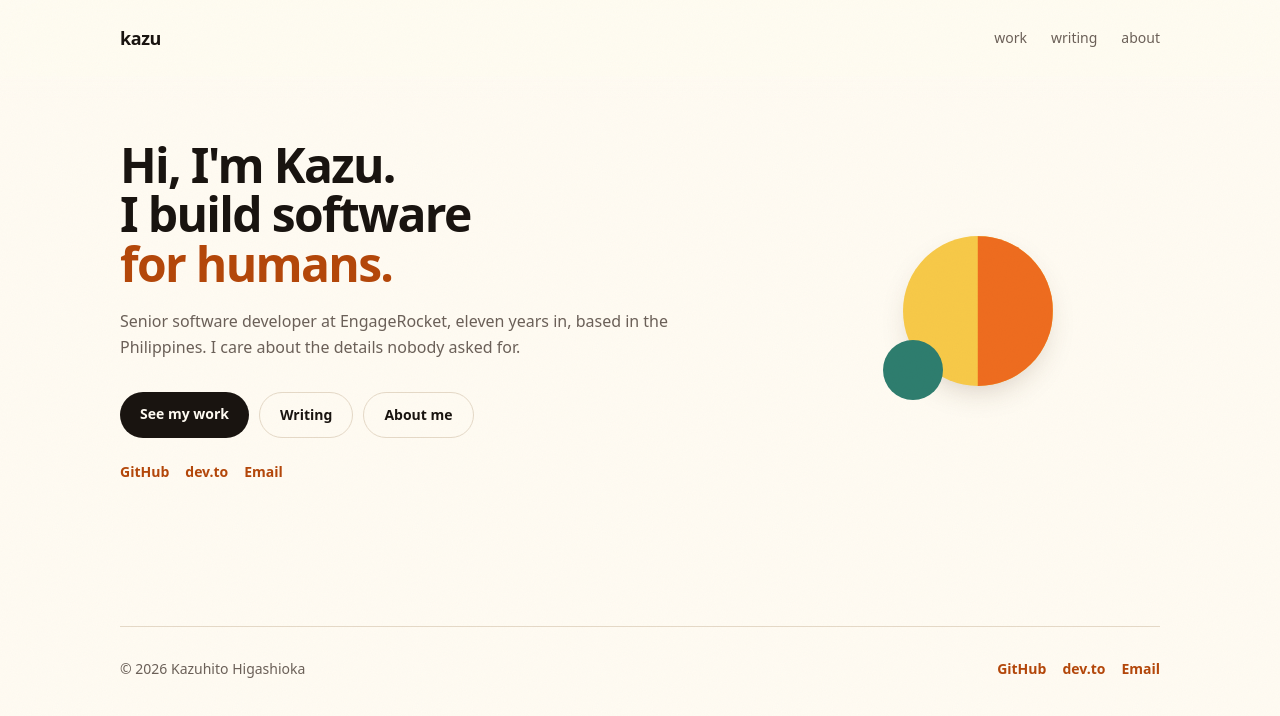
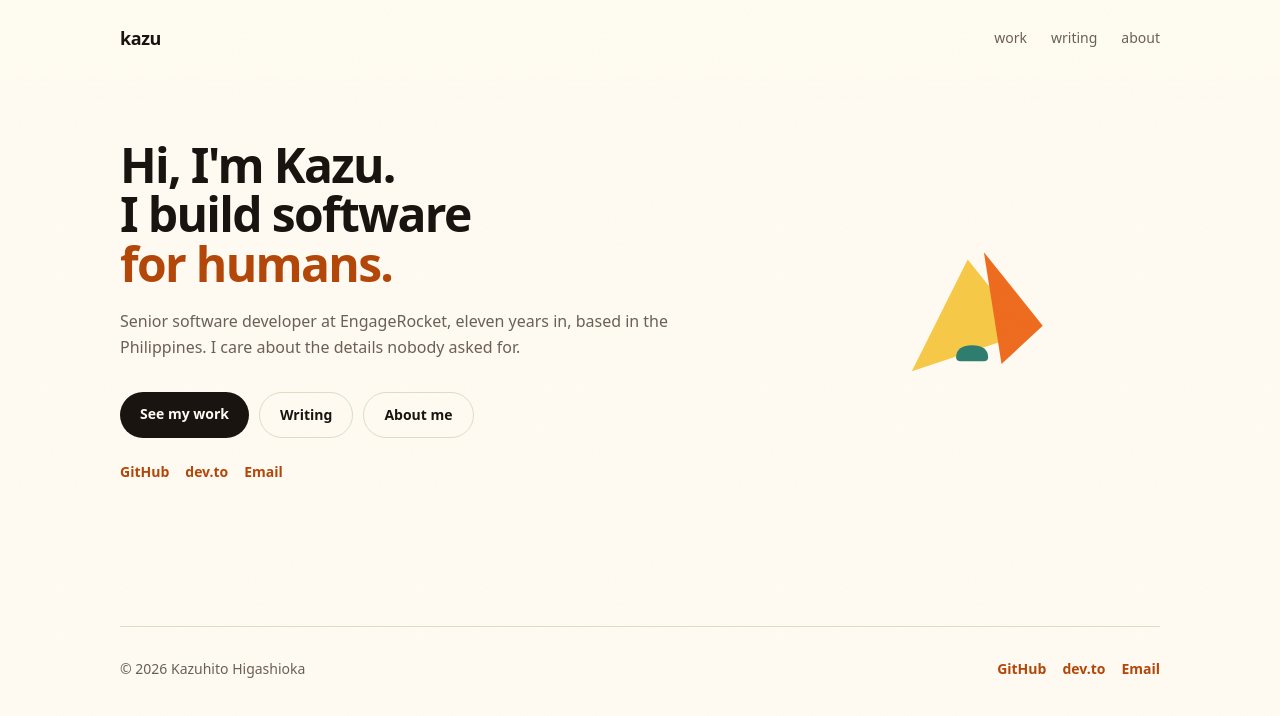
Before and after one commit to kmhigashioka/kazuhito.dev, an Astro site: page / in a window 1280 px wide. Built offline with nearby package versions, Linux system fonts and the light colour scheme; Astro itself is replaced by a stand-in of ours.

Commit message:
feat: replace the homepage circles with the bouldering mark

```diff
--- /dev/null
+++ b/src/components/Mark.astro
@@ -0,0 +1,36 @@
+---
+/**
+ * The bouldering mark: a climbing volume in two facets with a hold on it.
+ *
+ * The two facets are offset apart rather than meeting on a shared edge —
+ * that separation is the whole treatment. Butted together they collapse
+ * into a plain two-tone triangle.
+ *
+ * The viewBox is 102x96, not square. The geometry is fitted to it; forcing
+ * it to 0 0 100 100 clips the right facet.
+ */
+interface Props {
+  size?: number;
+  class?: string;
+}
+
+const { size = 150, class: className } = Astro.props;
+---
+
+<svg
+  data-mark
+  width={size}
+  height={size}
+  viewBox="0 0 102 96"
+  aria-hidden="true"
+  focusable="false"
+  class={className}
+>
+  <path d="M12 86L50 10L90 60Z" fill="var(--color-sun)" transform="translate(-6 3)" />
+  <path d="M50 10L90 60L62 86Z" fill="var(--color-accent)" transform="translate(5 -2)" />
+  <path
+    d="M18 78c0-16 12-24 32-24s32 8 32 24c0 6-4 8-10 8H28c-6 0-10-2-10-8Z"
+    fill="var(--color-counter)"
+    transform="translate(30 53) scale(.34)"
+  />
+</svg>
--- a/src/pages/index.astro
+++ b/src/pages/index.astro
@@ -1,5 +1,6 @@
 ---
 import Base from '../layouts/Base.astro';
+import Mark from '../components/Mark.astro';
 import { profile } from '../content/profile';
 
 const pages = [
@@ -63,13 +64,7 @@ const pages = [
     </div>
 
     <div class="flex flex-1 justify-center">
-      <div
-        class="relative h-[150px] w-[150px] rounded-full bg-sun shadow-mark"
-        aria-hidden="true"
-      >
-        <div class="absolute inset-0 rounded-full bg-accent [clip-path:inset(0_0_0_50%)]"></div>
-        <div class="absolute -bottom-3.5 -left-5 h-[60px] w-[60px] rounded-full bg-counter"></div>
-      </div>
+      <Mark />
     </div>
   </div>
 </Base>
--- a/tests/e2e/site.spec.ts
+++ b/tests/e2e/site.spec.ts
@@ -33,6 +33,17 @@ test('navigation reaches every page', async ({ page }) => {
 test('work page lists all ten projects', async ({ page }) => {
   await page.goto('/work');
   await expect(page.locator('article')).toHaveCount(10);
+});
+
+test('the mark is decorative and appears once per page that uses it', async ({ page }) => {
+  await page.goto('/');
+  const mark = page.locator('[data-mark]');
+  await expect(mark).toHaveCount(1);
+  await expect(mark).toHaveAttribute('aria-hidden', 'true');
+
+  // The mark carries no information the copy does not already give, so it
+  // must contribute no accessible name.
+  expect(await mark.evaluate((el) => el.textContent?.trim())).toBe('');
 });
 
 test('writing page links out to dev.to', async ({ page }) => {
```
